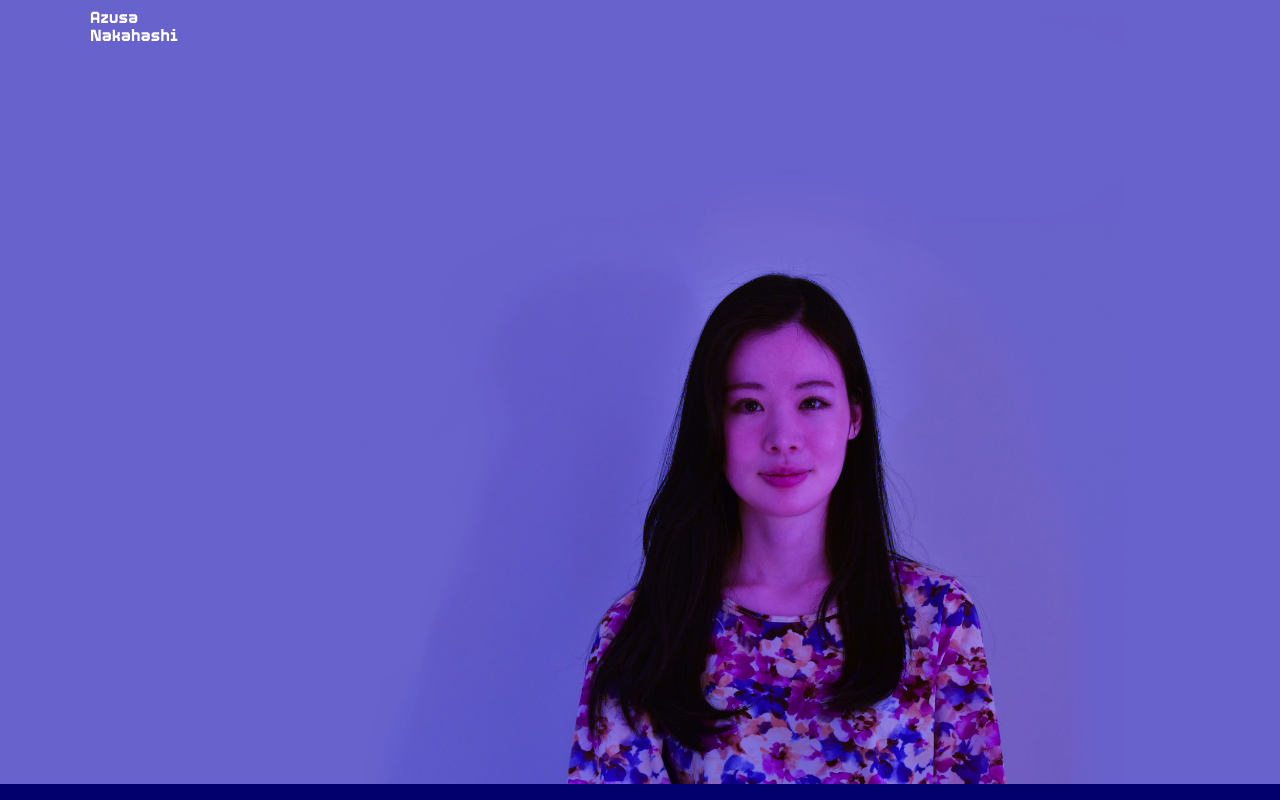
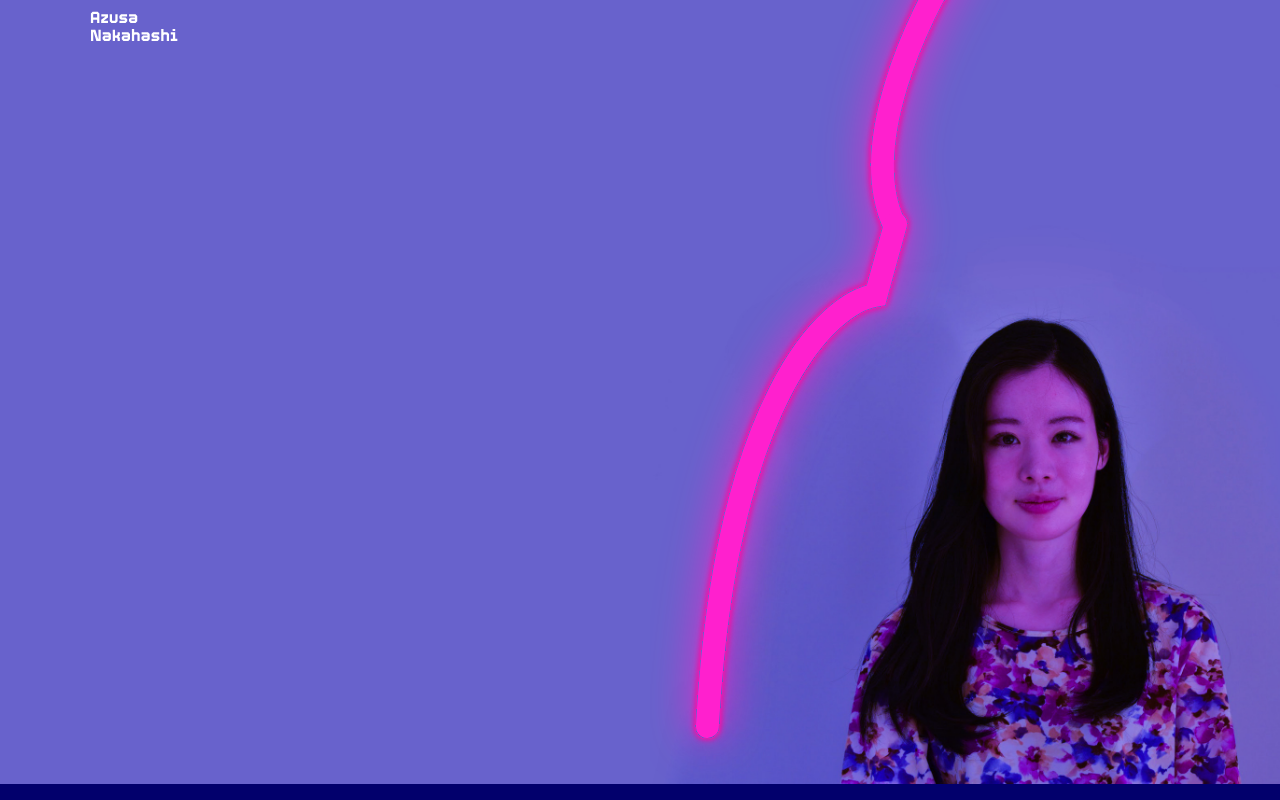
Before and after one commit to AzusaNakahashi/portfolio-2022, a Next.js app in the folder client/: page / in a window 1280 px wide. Shown: the top 800 px of the page. Built offline with nearby package versions, Linux system fonts and the light colour scheme; no server answers; a web font is replaced by a local one; what next-redux-wrapper would draw is missing.

Commit message:
position background image

```diff
--- a/client/components/home/Hero.tsx
+++ b/client/components/home/Hero.tsx
@@ -18,7 +18,6 @@ const Top = () => {
             Front-end developer
           </h2>
         </div>
-        <div className={styles["right"]}></div>
       </div>
     </div>
   );
--- a/client/styles/global.scss
+++ b/client/styles/global.scss
@@ -107,6 +107,7 @@ footer h3 {
 
   main > * > * {
     margin: 0 auto;
+    width: 1100px;
     max-width: 1100px;
   }
 
--- a/client/styles/layout/indexHero.module.scss
+++ b/client/styles/layout/indexHero.module.scss
@@ -3,18 +3,15 @@
 // text animation from mixin
 
 .topPage {
+  height: 98vh;
+  padding-bottom: 300px;
   position: relative;
-  background: linear-gradient(
-    0deg,
-    $bgc-gradient-brown 0%,
-    $bgc-gradient-purple 31%,
-    $bgc-gradient-blue 100%
-  );
+  background: #6862cc;
+  padding-top: $desktop-header-height;
   background: url(../../public/pictures/index-hero.jpeg) no-repeat fixed 70%
       bottom,
     #6862cc;
-  background-size: 60%;
-  padding-top: $desktop-header-height;
+  background-size: 450px;
   //transition: background 1.9s;
   /*
   &.animated {
@@ -36,8 +33,10 @@
     }
     h1 {
       margin: 1rem 0;
+      max-width: 450px;
       color: #fff;
       line-height: 1.5;
+      letter-spacing: 4px;
       //animation: pulsate 2.5s infinite alternate, slide-left 1.2s;
       @include heading-text-shadow(
         $neon-color-primary,
@@ -51,6 +50,7 @@
       letter-spacing: normal;
       margin: 0;
       font-family: ubuntu;
+      font-weight: 400;
       @include slide-left-animation(0.9s);
     }
     p {
@@ -59,23 +59,15 @@
       @include slide-left-animation(1s);
     }
   }
-  .right {
-    margin: 0 auto;
-    padding: 1rem 0;
-    overflow: hidden;
-    img {
-      display: block;
-      width: 100%;
-      max-width: 350px;
-      margin: 0 auto;
-      @include slide-right-animation(1.1s);
-    }
-  }
 }
 
 @media only screen and (min-width: $tablet-min-width) {
   .topPage {
-    padding-bottom: 3rem;
+    background: url(../../public/illustration/hero-outline.svg) no-repeat fixed
+        320px bottom,
+      url(../../public/pictures/index-hero.jpeg) no-repeat fixed 200px bottom,
+      #6862cc;
+    background-size: 190px, 550px;
     .left {
       h1 {
         margin: 2rem 0 1rem 0;
@@ -91,19 +83,19 @@
 
 @media only screen and (min-width: $desktop-min-width) {
   .topPage {
-    display: grid;
-    justify-content: center;
-    align-items: center;
     padding-top: $desktop-header-height;
     padding-bottom: 0;
-    height: calc(98vh);
+    display: flex;
+    justify-content: flex-start;
+    align-items: center;
+    background-size: 700px;
+    background-position-x: 650px;
     .content-wrapper {
-      display: grid;
-      grid-template-columns: 60% 40%;
       .left {
         h1 {
           margin: 0;
           line-height: 1.2;
+          font-size: 100px;
           @include zoom-left-animation(1.4s);
         }
         h2 {
```
Also changed, not shown: client/public/illustration/hero-outline.svg (added).
